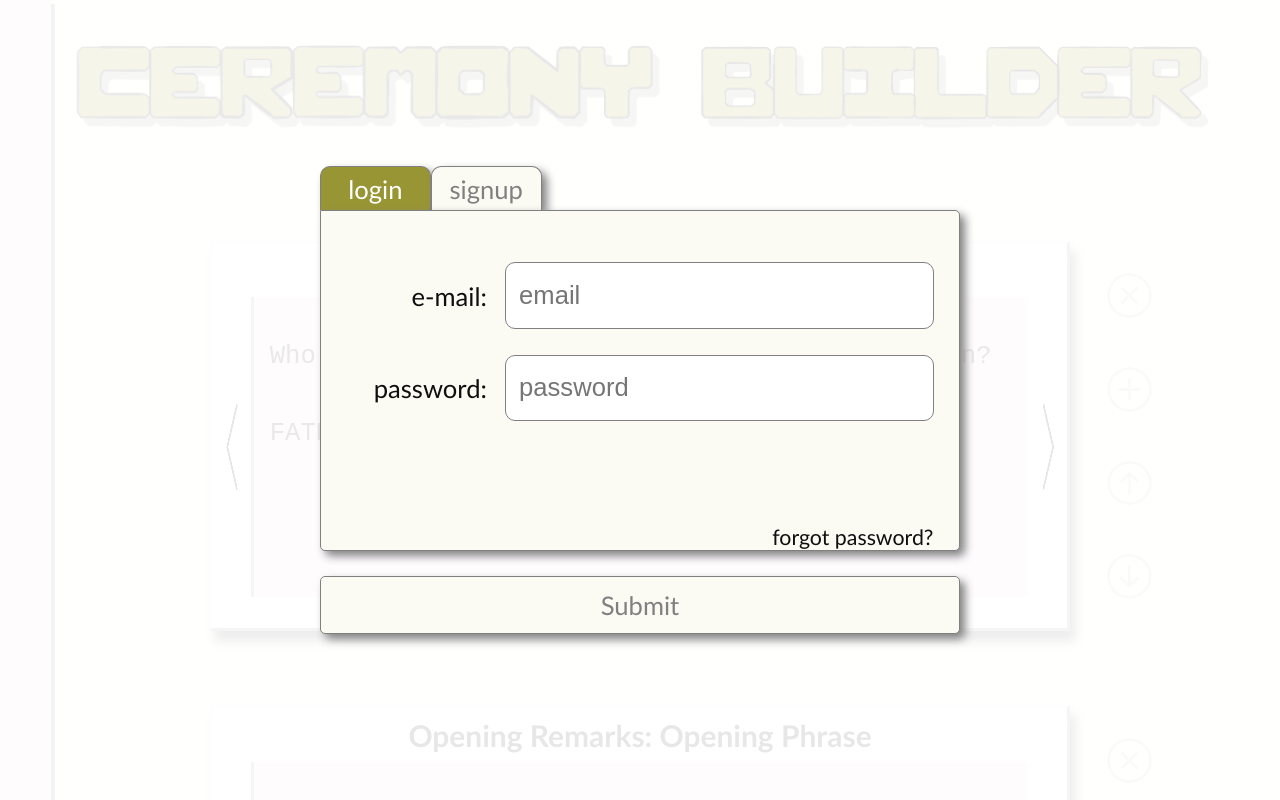
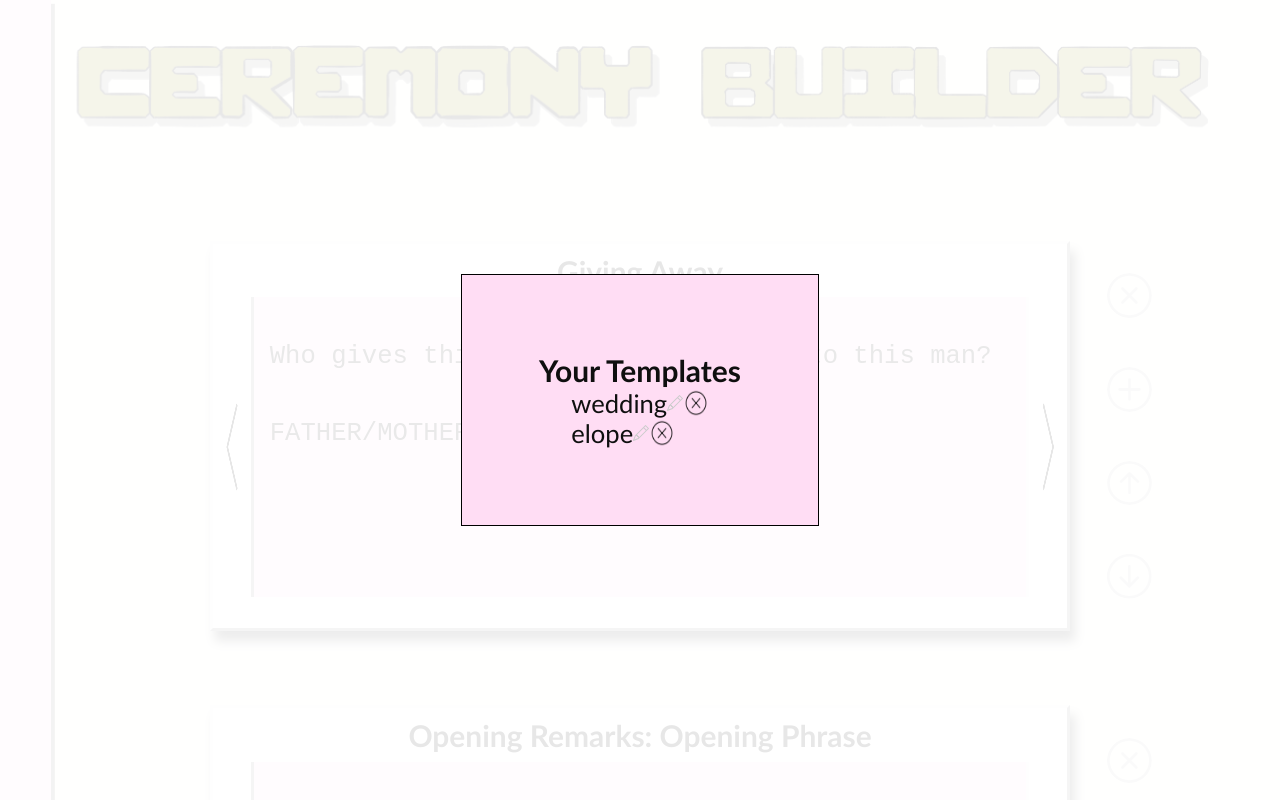
Before and after one commit to jakejurado/Ceremony_Builder, a React app: page / in a window 1280 px wide. Shown: the top 800 px of the page. Built offline with nearby package versions, Linux system fonts and the light colour scheme; no server answers.

Commit message:
repaired the save functionality wihtin the sidebars print and save button components

```diff
--- a/src/Components/App.tsx
+++ b/src/Components/App.tsx
@@ -48,10 +48,8 @@ export const GlobalContext = createContext(null);
 
 function App() {
   //stores the templates
-  const [templates, setTemplates] = useState({
-    wedding: templateWed2,
-    elope: templateElope,
-  });
+  const allT = {wedding: templateWed2, elope: templateElope }
+  const [templates, setTemplates] = useState(allT);
 
   //cache for all sections from templates and ones added by user during session
   const [sectionCache, setSectionCache] = useState(
@@ -203,6 +201,12 @@ const [fetchedData, setFetchedData] = useState(null);
         //loads the current state
         return templates[templateTitle];
       }
+      case "saveTEMPLATE": {
+        //copies dom into templates
+        const newTemplates = saveDomToTemplates( templates[templateTitle], domRef, names, templates, templateTitle);
+        setTemplates(newTemplates)
+        return newTemplates[templateTitle]
+      }
       case "loadTEMPLATE": {
         const {key, value} = payload
         setTemplateTitle(key)
@@ -213,7 +217,19 @@ const [fetchedData, setFetchedData] = useState(null);
         setTemplates({...templates, [key]: value});
         setTemplateTitle(key);
         return value
-        // dispatch({type: 'leadTEMPLATE', payload: key})
+      }
+      case "renameTEMPLATE":{
+        const {oldName, newName} = payload;
+
+        const newTemplates = {};
+        Object.entries(templates).forEach((entry) => {
+          console.log({entry})
+          if(entry[0] === oldName) newTemplates[newName] = entry[1];
+          else newTemplates[entry[0]] = entry[1];
+        })
+        console.log(newTemplates)
+        // setTemplates({newTemplates})
+        // setTemplates({...newTemplates})
       }
       default: {
         // returns the current state
@@ -229,7 +245,7 @@ const [fetchedData, setFetchedData] = useState(null);
 
 
   //NEW NEW Popup Controls
-  const [thePopup, popupDispatch] = useReducer(popupReducer, {box: 'myAuth', subAct: 'login'});
+  const [thePopup, popupDispatch] = useReducer(popupReducer, {box: 'myTemplates', subAct: 'login'});
 
   function popupReducer(state, action){
     const {type, subAct} = action
@@ -247,6 +263,10 @@ const [fetchedData, setFetchedData] = useState(null);
       case 'myPrint':
         return {box: 'myPrint', subAct}
         break;
+      case 'mySave':
+        const newTemplates = saveDomToTemplates( template, domRef, names, templates, templateTitle);
+        setTemplates(newTemplates)
+        return {box: null, subAct: null}
       default:
         return {box: null, subAct: null}
     }
--- a/src/Components/MainPopup.jsx
+++ b/src/Components/MainPopup.jsx
@@ -2,6 +2,7 @@ import React, {useContext, createContext, useRef, useReducer, useEffect, useMemo
 import { GlobalContext} from "./App";
 import MainAuth from './MainAuth';
 import MainPrint from './MainPrint';
+import MainTemplate from './MainTemplate';
 
 
 function MainPopup({box, subAct}){
@@ -17,9 +18,10 @@ function MainPopup({box, subAct}){
 
   return(
       <div id='popupContainer'>
-        <div id='popupBackground' onClick={handleBackgroundClick}></div>
+        <div id='popupWhiteBackground' onClick={handleBackgroundClick}></div>
         {box === 'myAuth' && <MainAuth subAct={subAct}/> }
         {box === 'myPrint' && <MainPrint />}
+        {box === 'myTemplates' && <MainTemplate />}
 
       </div>
   )
--- /dev/null
+++ b/src/Components/MainTemplate.jsx
@@ -0,0 +1,95 @@
+import React, {useContext, useState} from 'react';
+import { GlobalContext } from './App';
+import pencil from '../../public/assets/pencil_grey.svg';
+import close from '../../public/assets/close.png';
+import check from '../../public/assets/check2.svg'
+
+
+function MainTemplate(){
+  const {templates, dispatch} = useContext(GlobalContext);
+  const [editableTitle, setEditableTitle] = useState(null);
+
+  function handleCloseButton(e){
+    const currTitle = e.currentTarget.dataset.templatetitle;
+    console.log(currTitle)
+    //delete Title from database
+    //delete title from Templates using dispatch
+  }
+
+  function handleEditButton(e){
+    const currTitle = e.currentTarget.dataset.templatetitle;
+    console.log(currTitle)
+    setEditableTitle(currTitle);
+
+  }
+
+  const allTemplateTitles = Object.keys(templates).map((el, index) => {
+    const [editedTitle, setEditedTitle] = useState(el);
+
+    const handleInputChange = (e) => {
+      setEditedTitle(e.target.value);
+    };
+
+    const handleSaveButton = (e) => {
+      // save the edited title
+      console.log(`Save title: ${editedTitle}`);
+      console.log(editableTitle)
+      dispatch({type: 'renameTEMPLATE', payload: {oldName: editableTitle, newName: editedTitle}})
+
+      setEditableTitle(null);
+    };
+
+    return (
+      <li
+        className='titleList'
+        key={index}
+        data-title={el}
+        data-index={index}
+      >
+        <div className='titleDiv'>
+          {editableTitle === el ? (
+            <>
+              <input
+                type='text'
+                value={editedTitle}
+                onChange={handleInputChange}
+              />
+              <img src={check} onClick={handleSaveButton} />
+              {/* <button onClick={handleSaveButton}>Save</button> */}
+            </>
+          ) : (
+            <>
+              {el}
+              <img
+                src={pencil}
+                data-templatetitle={el}
+                onClick={handleEditButton}
+              />
+              <img
+                src={close}
+                style={{ width: '2vw' }}
+                data-templatetitle={el}
+                onClick={handleCloseButton}
+              />
+            </>
+          )}
+        </div>
+      </li>
+    );
+  });
+
+
+  console.log({allTemplateTitles})
+
+  return (
+      <div id='templateBox'>
+        <h3>Your Templates</h3>
+        <ul id='templateBoxUL'>
+          {allTemplateTitles}
+        </ul>
+      </div>
+  )
+
+}
+
+export default MainTemplate
--- a/src/Components/SidebarPrint.jsx
+++ b/src/Components/SidebarPrint.jsx
@@ -2,11 +2,10 @@ import React, { useContext } from "react";
 import { GlobalContext } from "./App";
 
 function SidebarPrint() {
-  const { popDispatch, popupDispatch } = useContext(GlobalContext);
+  const { popupDispatch, dispatch } = useContext(GlobalContext);
 
   function handleClick() {
-    console.log("entered handleClick");
-    // popDispatch({ type: "print" });
+    dispatch({type: 'saveTEMPLATE'})
     popupDispatch({type: 'myPrint', subAct: null})
   }
 
--- a/src/Components/SidebarSave.jsx
+++ b/src/Components/SidebarSave.jsx
@@ -2,11 +2,11 @@ import React, { useContext } from "react";
 import { GlobalContext } from "./App";
 
 function SidebarSave() {
-  const { popDispatch } = useContext(GlobalContext);
+  const { dispatch } = useContext(GlobalContext);
 
   function handleClick() {
     console.log("entered handleClick");
-    popDispatch({ type: "save" });
+    dispatch({type: 'saveTEMPLATE'})
   }
 
   return (
--- a/src/Components/SidebarTemplate.jsx
+++ b/src/Components/SidebarTemplate.jsx
@@ -8,14 +8,17 @@ import plus from "../../public/assets/plus-circle.svg";
 
 function SideBarTemplate() {
   //brings state from App
-  const { templates, setTemplates, setTemplateTitle, dispatch} = useContext(GlobalContext);
+  const { templates, setTemplates, setTemplateTitle, dispatch, popupDispatch} = useContext(GlobalContext);
 
   function handlePlusClick(){
     setTemplates({...templates, myTemplate: {order:[]}});
     // console.log('templates.myTemplate', templates.myTemplate)
     dispatch({ type: "addTEMPLATE", payload: {key: 'myTemplate', value: {order:[]}}});
     // setTemplateTitle('myTemplate');
+  }
 
+  function handleEditClick(){
+    popupDispatch({type: 'myTemplates', subAct: null})
   }
 
   const templateTitles = [];
@@ -27,7 +30,7 @@ function SideBarTemplate() {
     <div className="sidebarTemplate sidebarElements">
       <h2>TEMPLATES</h2>
       <div className = 'h2line'>
-        <img src={pencil} id='pencilIcon' className='icons' />
+        <img src={pencil} id='pencilIcon' className='icons' onClick={handleEditClick}/>
         <SelectorOptionMenu options={templateTitles} />
         <img src={plus} className='icons'onClick={handlePlusClick} />
       </div>
--- a/src/functions/sections/resetCard.ts
+++ b/src/functions/sections/resetCard.ts
@@ -7,23 +7,29 @@ function saveDomToTemplates(
   templates,
   templateTitle
 ) {
-  const allTemplates = JSON.parse(JSON.stringify(templates));
+  console.log('here are templates', templates)
+  const allTemplates = Object.assign({}, templates) //JSON.parse(JSON.stringify(templates));
+
   //puts the current dom into the current template.
   const updatedTemplate = putDomInTemplate(template, domArr, persons);
+
   //adds the updatedTemplate to the copied templates state
   const newTemplates = Object.assign(allTemplates, {
     [templateTitle]: updatedTemplate,
   });
+
   return newTemplates;
 }
 
 //This function puts the current dom into the current template
 function putDomInTemplate(template, dom, persons) {
-  const templateCopy = JSON.parse(JSON.stringify(template));
+  const templateCopy = {}
 
   //grab the list of sections from useRef
-  console.log({dom})
   const myDom = dom.current.children[0].children;
+
+  //inset order into newTemplate
+  templateCopy['order'] = [];
 
   //iterate over the dom elements and update the template copy
   for (const el of myDom) {
@@ -32,12 +38,20 @@ function putDomInTemplate(template, dom, persons) {
     const [_, indexNum] = classes[2].split("-"); //grab index from dom class
     const script = el.children[0].children[0].children[1].innerText; //grab script from dom
 
+    //move entire section into templateCopy
+    templateCopy[title] = {};
+    Object.assign(templateCopy[title], template[title])
+
+    //update order
+    templateCopy['order'].push([title, indexNum])
+
     // update template
     templateCopy[title].script[parseInt(indexNum)] = replaceWords(
       script,
       persons
     );
   }
+
   return templateCopy;
 }
 
--- a/src/styles/layout/_popup.scss
+++ b/src/styles/layout/_popup.scss
@@ -30,6 +30,13 @@
 
 
 
+#popupWhiteBackground{
+  position: absolute;
+  width: 100%;
+  height: 100%;
+  background-color: white;
+  opacity: .9;
+}
 
 #mainPopup {
   top: 0;
@@ -64,3 +71,25 @@
   height: 85vh;
   z-index: 4;
 }
+
+#templateBox{
+  position: absolute;
+  display: flex;
+  flex-direction: column;
+  justify-content: center;
+  align-items: center;
+  padding: 6vw;
+  background-color: v.$pinkMain;
+  border: thin solid black;
+}
+
+#templateBoxUL{
+  display: flex;
+  flex-direction: column;
+  background-color: v.$pinkMain;
+}
+
+.titleDiv {
+  display: flex;
+  flex-direction: row;
+}
```
Also changed, not shown: src/Components/Popup.jsx (deleted, +0 -28 lines).
